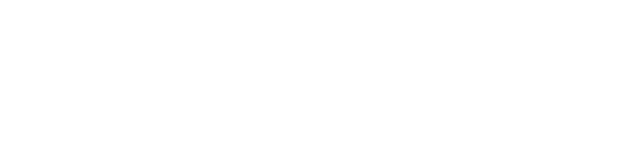
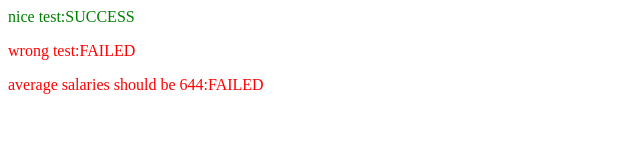
Before and after one commit to laurentleseigneur/coding-dojo, a plain HTML site: page javascript/index.html in a window 1280 px wide. Shown: the whole page, without its empty margins (0-640 px from the left). Drawn offline with Linux system fonts and the light colour scheme.

Commit message:
add test lib

```diff
--- a/javascript/index.html
+++ b/javascript/index.html
@@ -1,7 +1,7 @@
 <html>
-<head></head>
+<head><title>test</title></head>
 <body>
-<script src="script2.js">
-</script>
+<script src="test.js"></script>
+<script src="script2.js"></script>
 </body>
 </html>
--- a/javascript/script2.js
+++ b/javascript/script2.js
@@ -78,8 +78,7 @@ function Company(name, departments) {
     }
 };
 
-
-(function () {
+(function (){
     Company.prototype.averageSalaries = function () {
         return this.sumSalaries() / this.sumEmployees();
     }
@@ -107,5 +106,7 @@ function Company(name, departments) {
 
     console.log(soc1.toString());
 
+var expected=644;
+display (soc1.averageSalaries()== expected,"average salaries should be "+expected);
 
 })();
--- /dev/null
+++ b/javascript/test.js
@@ -0,0 +1,16 @@
+function display(result,message){
+    var p = window.document.createElement("p");
+    p.innerHTML=message+":";
+    if (result){
+        p.innerHTML+="SUCCESS";
+        p.style.color="green";
+    }
+    else {
+        p.innerHTML+="FAILED";
+        p.style.color="red";
+    }
+    window.document.body.appendChild(p);
+}
+
+display(true,"nice test");
+display(false,"wrong test");
```
